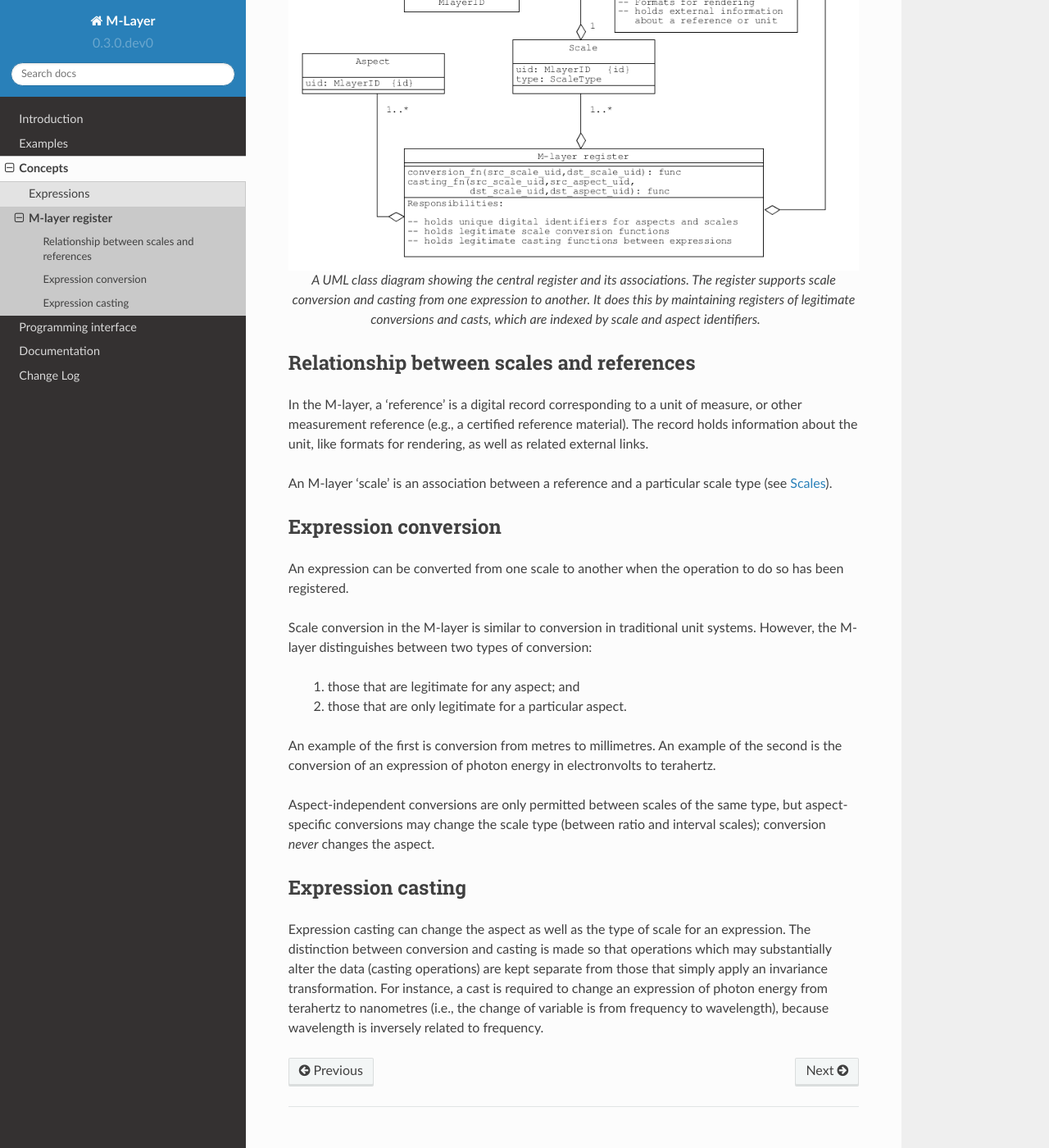
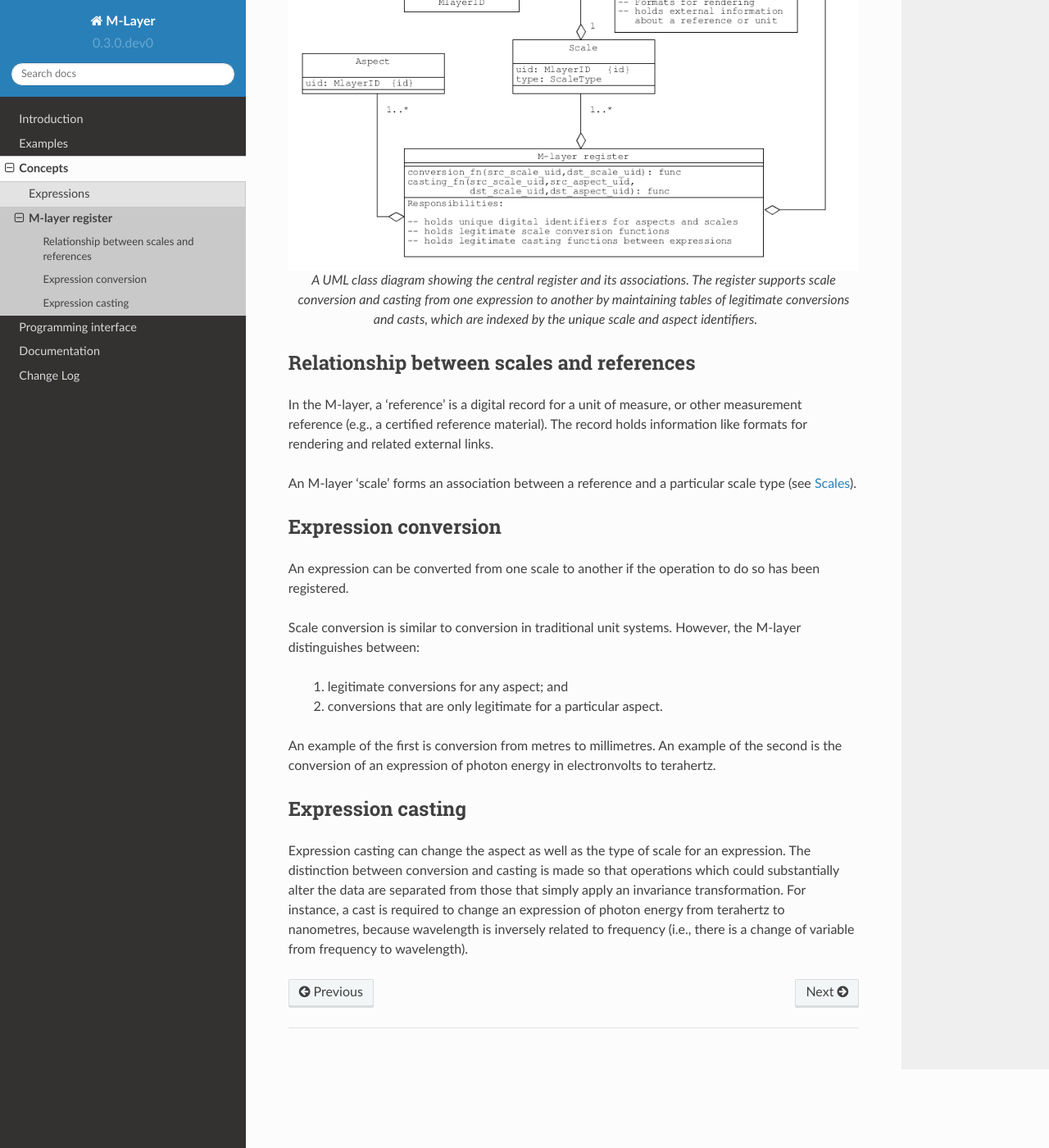
Before and after one commit to apmp-dxfg/m-layer-concept, a Sphinx documentation site: the page built from docs/m_layer_register.rst, in a window 1280 px wide and 1400 px high, scrolled down 583 px. Shown: the whole window at 82% size. Built offline with Sphinx 7.4.7 and the Read the Docs theme 2.0.0, drawn with Linux system fonts in a browser that asks for light colours; some of the changed text lies outside the part shown.

Commit message:
A few changes to the documentation

```diff
--- a/docs/conf.py
+++ b/docs/conf.py
@@ -51,7 +51,7 @@ extensions = [
     'sphinx.ext.todo',
 ]
 
-# # autodoc options
+# autodoc options
 # if sphinx.version_info < (1, 8):
     # # 'alphabetical', 'bysource', 'groupwise'
     # autodoc_member_order = 'bysource'
@@ -64,6 +64,7 @@ extensions = [
         # 'inherited-members': None,
         # 'member-order': 'bysource',
     # }
+autodoc_preserve_defaults = True
 
 # Napoleon settings
 napoleon_google_docstring = True
--- a/docs/m_layer_examples.rst
+++ b/docs/m_layer_examples.rst
@@ -242,10 +242,6 @@ This situation is handled in the M-layer by declaring the type of ratio as an as
 
 These expressions are distinct. Their scales are the same (both one), but the aspects are different::
 
-    >>> x.scale == y.scale
-    True
-    >>> x.aspect == y.aspect
-    False
     >>> x.scale_aspect == y.scale_aspect
     False
 
--- a/docs/m_layer_register.rst
+++ b/docs/m_layer_register.rst
@@ -18,37 +18,32 @@ and provides support for conversions and casting of expressions to different sca
    :alt: Class diagram for the M-layer central register
 
    A UML class diagram showing the central register and its associations. The register supports
-   scale conversion and casting from one expression to another. It does this by
-   maintaining registers of legitimate conversions and casts, which are indexed by scale and aspect
-   identifiers.
+   scale conversion and casting from one expression to another by
+   maintaining tables of legitimate conversions and casts, which are indexed by the unique
+   scale and aspect identifiers.
 
 Relationship between scales and references
 ------------------------------------------
-In the M-layer, a 'reference' is a digital record corresponding to a unit of measure, or other
-measurement reference (e.g., a certified reference material). The record holds information about the unit,
-like formats for rendering, as well as related external links.
+In the M-layer, a 'reference' is a digital record for a unit of measure, or other
+measurement reference (e.g., a certified reference material). The record holds information
+like formats for rendering and related external links.
 
-An M-layer 'scale' is an association between a reference and a particular scale type (see :ref:`concept_m_expressions_scales`).
+An M-layer 'scale' forms an association between a reference and a particular scale type (see :ref:`concept_m_expressions_scales`).
 
 Expression conversion
 ---------------------
-An expression can be converted from one scale to another when the operation to do so has been registered.
+An expression can be converted from one scale to another if the operation to do so has been registered.
 
-Scale conversion in the M-layer is similar to conversion in traditional unit systems.
-However, the M-layer distinguishes between two types of conversion:
+Scale conversion is similar to conversion in traditional unit systems.
+However, the M-layer distinguishes between:
 
-    1) those that are legitimate for any aspect; and
-    2) those that are only legitimate for a particular aspect.
+    1) legitimate conversions for any aspect; and
+    2) conversions that are only legitimate for a particular aspect.
 
 An example of the first is conversion from metres to millimetres.
 An example of the second is the conversion of an expression of photon energy in electronvolts to terahertz.
 
-Aspect-independent conversions are only permitted between scales of the same type, but
-aspect-specific conversions may change the scale type (between ratio and interval scales);
-conversion *never* changes the aspect.
-
-
 Expression casting
 ------------------
 
-Expression casting can change the aspect as well as the type of scale for an expression. The distinction between conversion and casting is made so that operations which may substantially alter the data (casting operations) are kept separate from those that simply apply an invariance transformation. For instance, a cast is required to change an expression of photon energy from terahertz to nanometres (i.e., the change of variable is from frequency to wavelength), because wavelength is inversely related to frequency.
+Expression casting can change the aspect as well as the type of scale for an expression. The distinction between conversion and casting is made so that operations which could substantially alter the data are separated from those that simply apply an invariance transformation. For instance, a cast is required to change an expression of photon energy from terahertz to nanometres, because wavelength is inversely related to frequency (i.e., there is a change of variable from frequency to wavelength).
```
Also changed, not shown: other parts of docs/m_layer_register.rst (+1 -1 lines), docs/m_layer_api.rst (+6 -14 lines), docs/m_layer_expressions.rst (+12 -12 lines), docs/m_layer_src.rst (+0 -11 lines).
